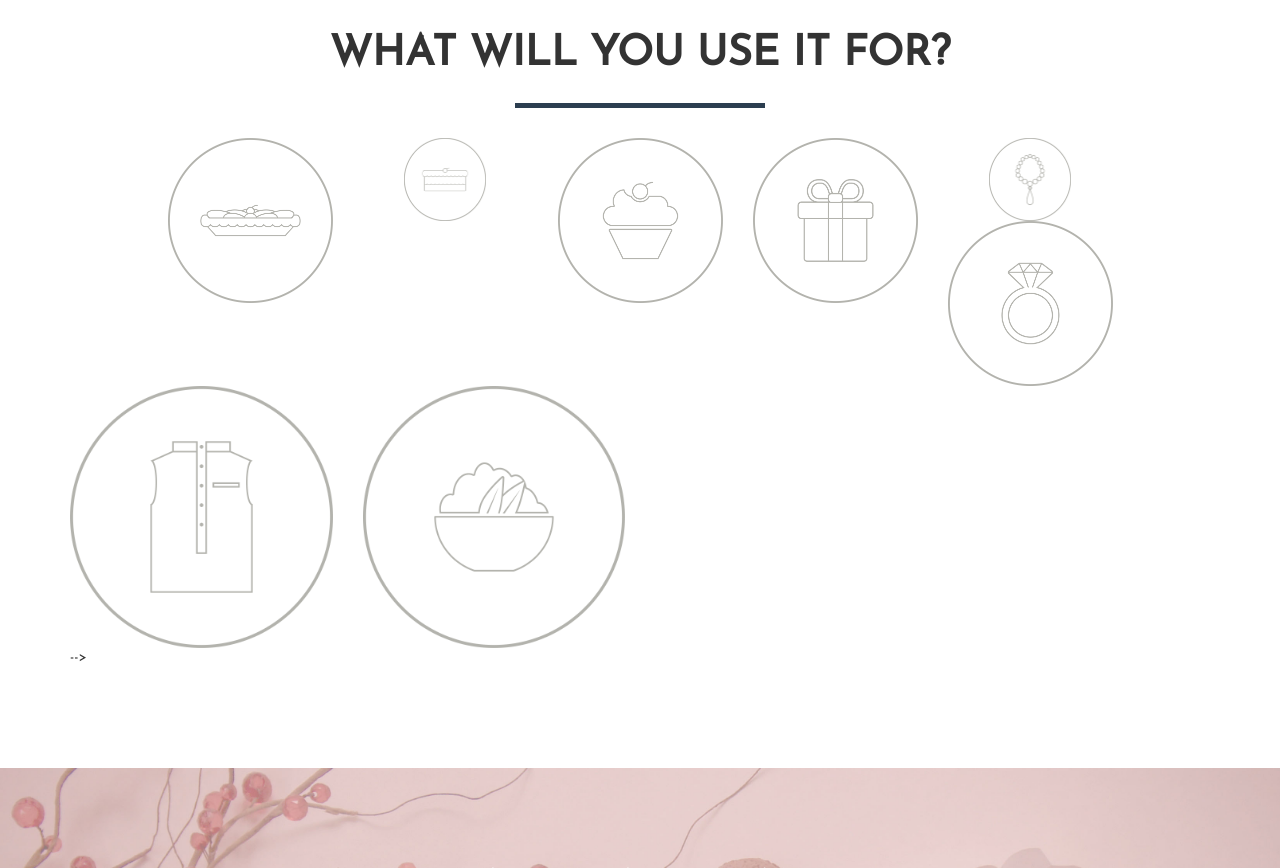
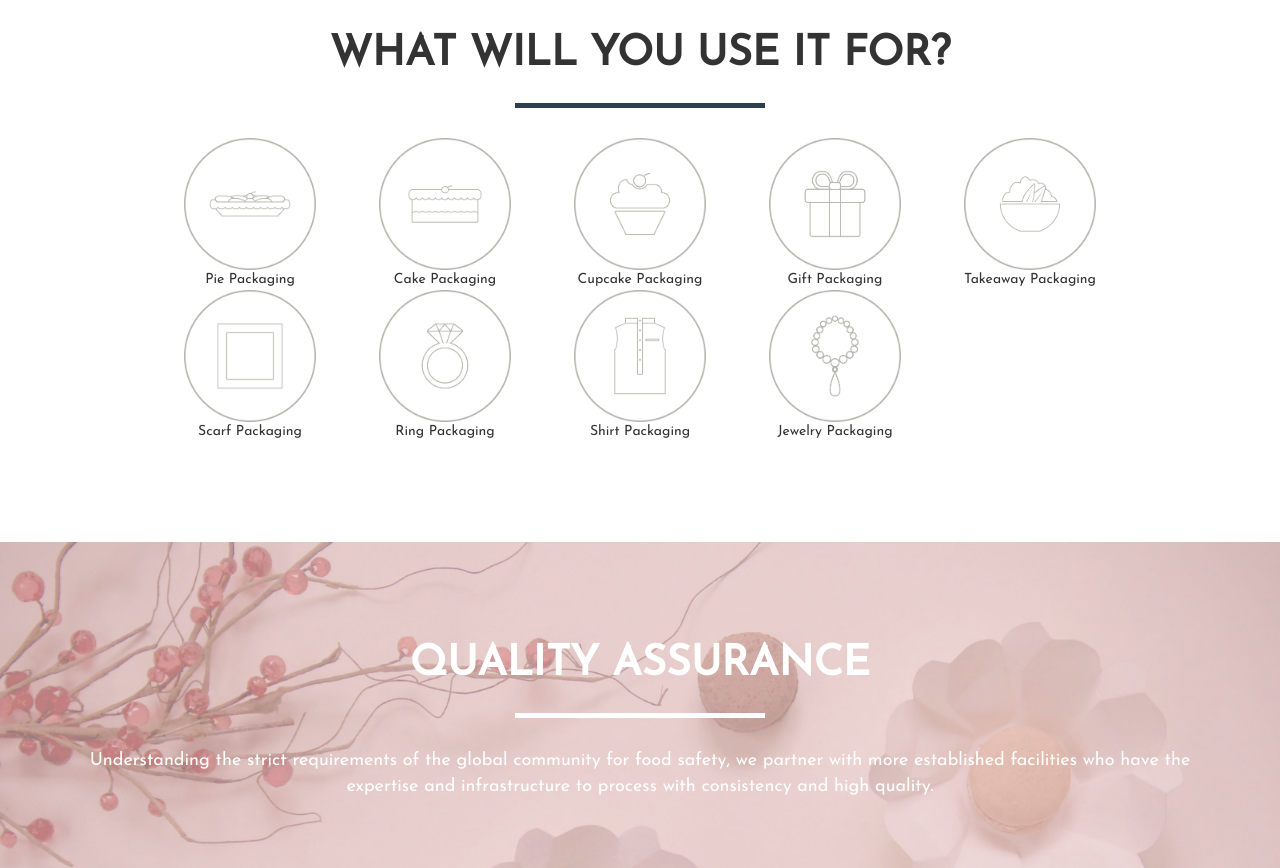
Before and after one commit to gabydi106/aphinitea, a website: page index.html in a window 1280 px wide. Shown: the part 2100-2968 px from the top of the page. Drawn offline with nearby package versions, Linux system fonts and the light colour scheme.

Commit message:
fluid boxes

```diff
--- a/index.html
+++ b/index.html
@@ -99,20 +99,20 @@
                 </div>
             </div>
             <div class="row">
-                <div class="col-sm-3 portfolio-item">
+                <div class="col-sm-3 portfolio-item col-xs-6">
                    <center>
 					 <center><img src="img/magnolia.png" class="img-responsive" alt="">
 					<font size=5> <br> Lorem ipsum dolor sit amet, consectetuer adipiscing elit. Aenean commodo ligula eget dolor. Aenean massa.  </font></center>
                 </div>
-                <div class="col-sm-3 portfolio-item">
+                <div class="col-sm-3 portfolio-item col-xs-6">
                     <center> <img src="img/poppy.png" class="img-responsive" alt="">
 					<font size=5> <br>Lorem ipsum dolor sit amet, consectetuer adipiscing elit. Aenean commodo ligula eget dolor. Aenean massa. </font> </center>
                 </div>
-                <div class="col-sm-3 portfolio-item">
+                <div class="col-sm-3 portfolio-item col-xs-6">
                     <center> <img src="img/ltv.png" class="img-responsive" alt="">
 					<font size=5> <br>Lorem ipsum dolor sit amet, consectetuer adipiscing elit. Aenean commodo ligula eget dolor. Aenean massa. </font> </center>
                 </div>
-				 <div class="col-sm-3 portfolio-item">
+				 <div class="col-sm-3 portfolio-item col-xs-6">
                     <center> <img src="img/jane-bg.png" class="img-responsive" alt="">
 					<font size=5> <br>Lorem ipsum dolor sit amet, consectetuer adipiscing elit. Aenean commodo ligula eget dolor. Aenean massa. </font> </center>
                 </div>
@@ -165,17 +165,59 @@
             </div>
 
 			<div class="row">
-				<div class="col-md-2 col-md-offset-1">
-					 <center><img src="img/pie_packaging.png" class="img-responsive" alt="">
+				<div class="col-md-2 col-md-offset-1 col-xs-6">
+					 <center><img src="img/pie_packaging.png" class="img-responsive" alt="" width="80%">
 					</center></div>
-				<div class="col-md-2"><center><img src="img/cake_packaging.png" class="img-responsive" alt="" width="50%">
+				<div class="col-md-2 col-xs-6"><center><img src="img/cake_packaging.png" class="img-responsive" alt="" width="80%">
 					</center></div>
-				<div class="col-md-2"><center> <img src="img/cupcake_packaging.png" class="img-responsive" alt="" >
+				<div class="col-md-2 col-xs-6"><center> <img src="img/cupcake_packaging.png" class="img-responsive" alt="" width="80%">
 					 </center></div>
-				<div class="col-md-2"> <center> <img src="img/gift_packaging.png" class="img-responsive" alt="">
+				<div class="col-md-2 col-xs-6"> <center> <img src="img/gift_packaging.png" class="img-responsive" alt="" width="80%">
 					 </center></div>
-				<div class="col-md-2"> <center> <img src="img/necklace_packaging.png" class="img-responsive" alt="" width="50%>
+				<div class="col-md-2 col-xs-6"> <center> <img src="img/takeaway_packaging.png" class="img-responsive" alt="" width="80%">
 					</center></div>
+			</div>
+
+			<div class="row">
+				<div class="col-md-2 col-md-offset-1 col-xs-6">
+					 <center>Pie Packaging <br>
+					</center></div>
+				<div class="col-md-2 col-xs-6"><center>Cake Packaging <br>
+					</center></div>
+				<div class="col-md-2 col-xs-6"><center>Cupcake Packaging <br>
+					 </center></div>
+				<div class="col-md-2 col-xs-6"> <center> Gift Packaging <br>
+					 </center></div>
+				<div class="col-md-2 col-xs-6"> <center> Takeaway Packaging <br>
+					</center></div>
+			</div>
+
+			<div class="row">
+				<div class="col-md-2 col-md-offset-1 col-xs-6">
+					 <center><img src="img/scarf_packaging.png" class="img-responsive" alt="" width="80%">
+					</center></div>
+				<div class="col-md-2 col-xs-6"><center><img src="img/ring_packaging.png" class="img-responsive" alt="" width="80%">
+					</center></div>
+				<div class="col-md-2 col-xs-6"><center> <img src="img/shirt_packaging.png" class="img-responsive" alt="" width="80%">
+					 </center></div>
+				<div class="col-md-2 col-xs-6"> <center> <img src="img/necklace_packaging.png" class="img-responsive" alt="" width="80%">
+					 </center></div>
+
+			</div>
+
+
+
+			<div class="row">
+				<div class="col-md-2 col-md-offset-1 col-xs-6">
+					 <center>Scarf Packaging
+					</center></div>
+				<div class="col-md-2 col-xs-6"><center>Ring Packaging
+					</center></div>
+				<div class="col-md-2 col-xs-6"><center>Shirt Packaging
+					 </center></div>
+				<div class="col-md-2 col-xs-6"> <center> Jewelry Packaging
+					 </center></div>
+
 			</div>
 
 			<!--
```
